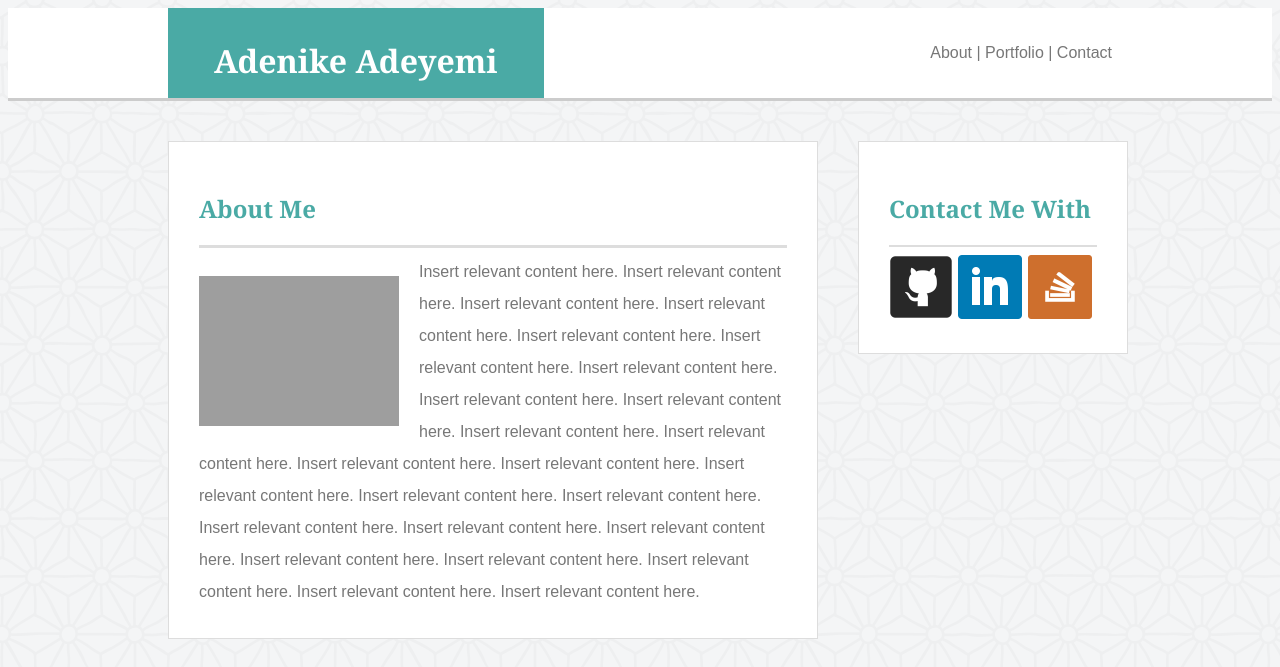
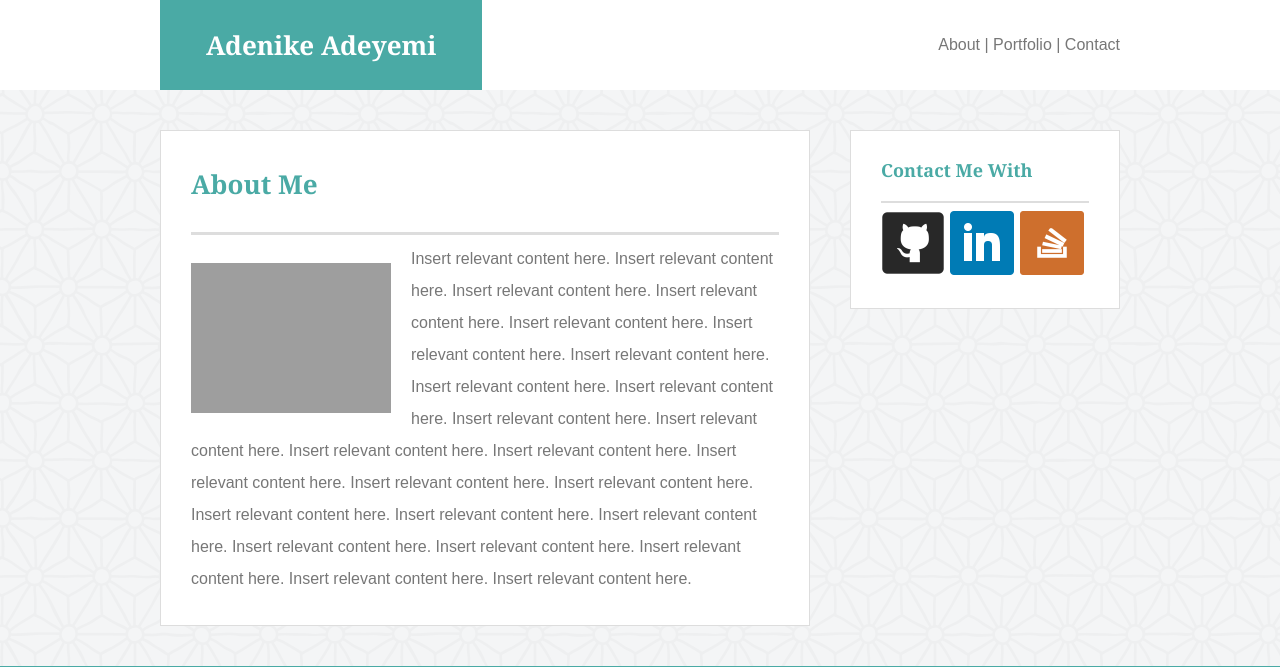
Before and after one commit to nikea1/Basic-Portfolio, a PHP site: page / in a window 1280 px wide. Shown: the top 667 px of the page. Run offline with PHP 8.4, Linux system fonts and the light colour scheme; grey boxes are pictures that could not be loaded.

Commit message:
added reset.css and modified style.css based on changes

```diff
--- a/assets/css/style.css
+++ b/assets/css/style.css
@@ -12,15 +12,32 @@ header{
 
 	background: #4aaaa5;
 	color: #ffffff;
+	font-weight: bold;
 
 	margin-left: 160px;
 	padding: 10px;
 	float: left;
 }
 
+h1{
+	font-size: 26px;
+}
+
+h1.sub-header{
+	margin: 10px 0px 35px 0px;
+}
+
+h2.sub-header{
+	margin-bottom: 22px;
+}
+
+h2{
+	font-size: 18px;
+}
+
 header h1{
-	margin-left: 36px;
-	margin-right: 36px;
+	margin: 0px 36px;
+	padding: 22px 0px;
 }
 
 nav{
@@ -32,6 +49,7 @@ nav{
 
 h1,h2,h3,h4,h5,h6{
 	font-family: 'Georgia', Times, 'Times New Roman', serif;
+	font-weight: bold;
 
 }
 
@@ -140,15 +158,17 @@ textarea{
 a h3{
 	/*display: inline;*/
 	/*width: 274px;*/
+	font-weight: normal;
+	font-size: 18px;
 	margin:0;
 	text-decoration: none;
 	background-color: #4aaaa5;
 	color:#ffffff;
 	/*height: 60px;*/
-	padding: 20px ;
+	padding: 21px ;
 	text-align: center;
 	position: relative;
-	bottom: 75px;
+	bottom: 73px;
 	/*position: absolute;
 	top: 137px;*/
 }
--- a/contact.html
+++ b/contact.html
@@ -1,8 +1,11 @@
 <!DOCTYPE html>
+
 <html lang="en">
 	<head>
 		<meta charset="utf-8">
 		<title>Contact</title>
+
+		<link rel="stylesheet" type="text/css" href="assets/css/reset.css">
 		<link rel="stylesheet" type="text/css" href="assets/css/style.css">
 	</head>
 	<body>
--- a/index.html
+++ b/index.html
@@ -1,12 +1,11 @@
 <!DOCTYPE html>
 
 <html lang="en">
-
 	<head>
 		<meta charset="utf-8">
 		<title>About</title>
 
-		<!--link rel="stylesheet" type="text/css" href="assets/css/reset.css"-->
+		<link rel="stylesheet" type="text/css" href="assets/css/reset.css">
 		<link rel="stylesheet" type="text/css" href="assets/css/style.css">
 	</head>
 	<!-- Body -->
--- a/portfolio.html
+++ b/portfolio.html
@@ -1,8 +1,11 @@
 <!DOCTYPE html>
+
 <html lang="en">
 	<head>
 		<meta charset="utf-8">
 		<title>Portfolio</title>
+
+		<link rel="stylesheet" type="text/css" href="assets/css/reset.css">
 		<link rel="stylesheet" type="text/css" href="assets/css/style.css">
 	</head>
 	<body>
```
